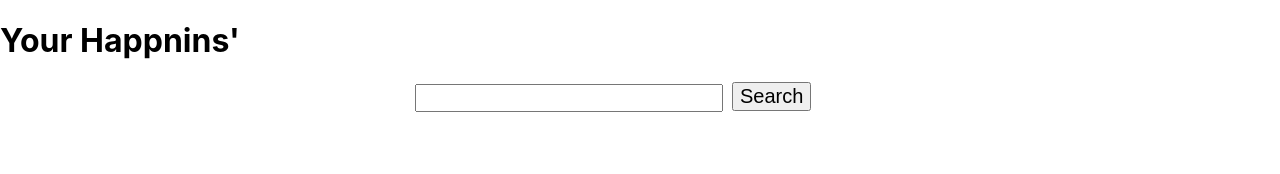
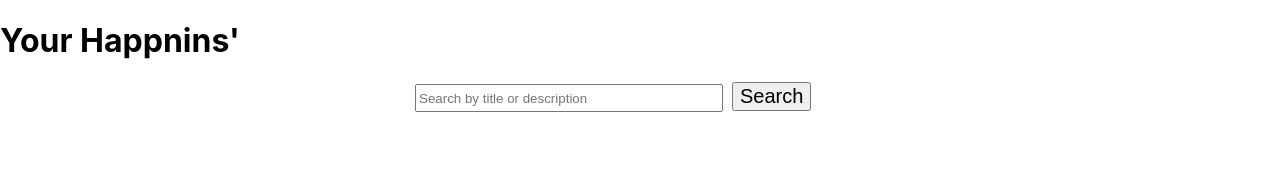
Before and after one commit to ShaunaMyers/ny-times-take-home, a React (Create React App) app: page / in a window 1280 px wide. Shown: the top 174 px of the page. Built offline with nearby package versions, Linux system fonts and the light colour scheme.

Commit message:
Add state and set it onChange of input

```diff
--- a/src/components/Search/Search.js
+++ b/src/components/Search/Search.js
@@ -1,10 +1,15 @@
 import './Search.css';
+import { useState } from 'react';
 
 const Search = () => {
+
+    const [searchInput, setSearchInput] = useState('')
+
+
     return (
         <section>
             <form>
-                <input type="text"></input>
+                <input onChange={(e) => setSearchInput(e.target.value)} placeholder="Search by title or description" type="text" value={searchInput}></input>
                 <button>Search</button>
             </form>
         </section>
```
